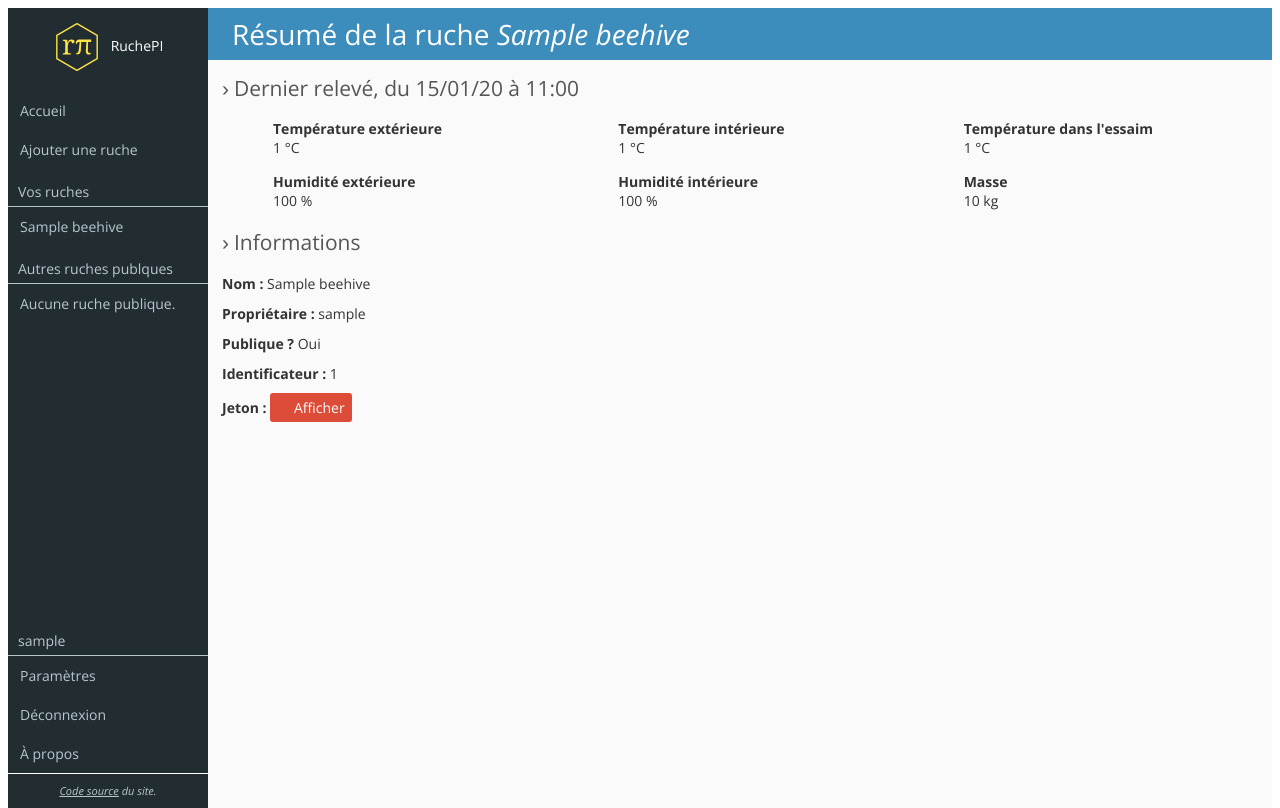
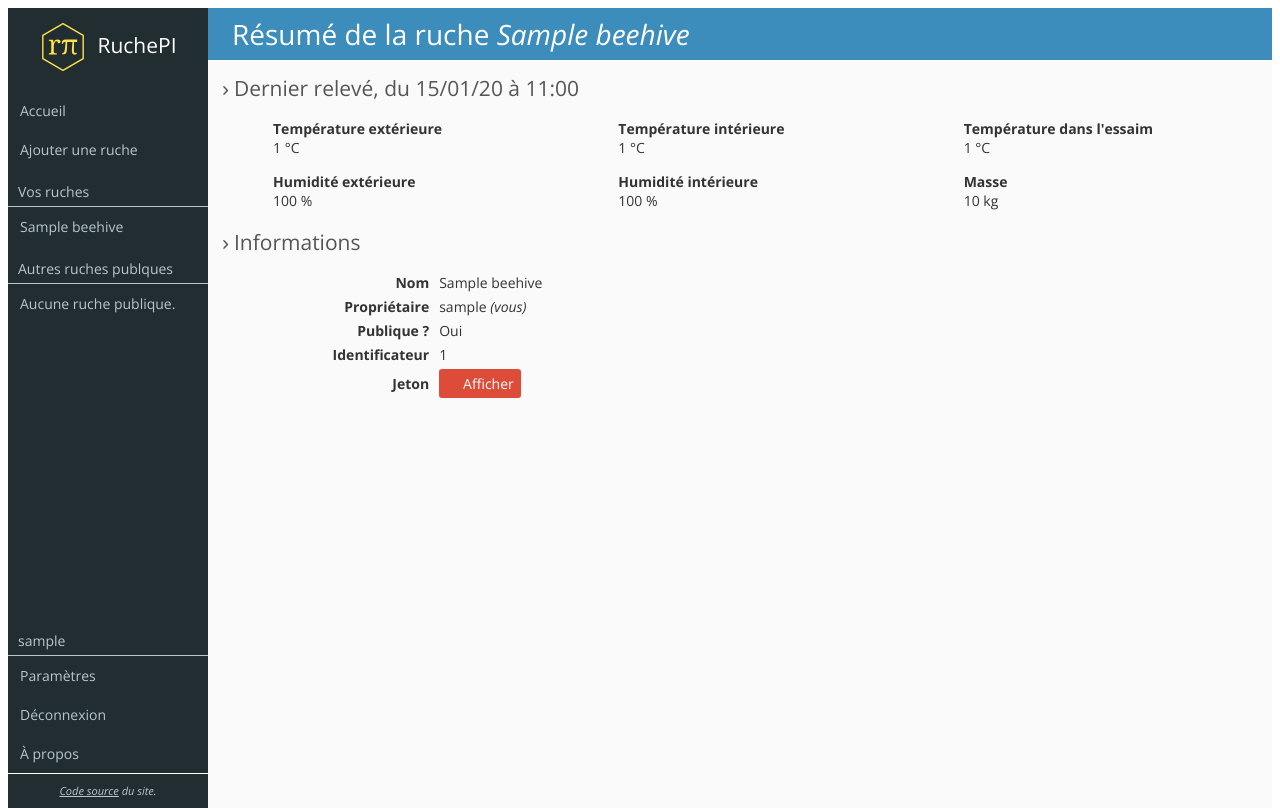
Before and after one commit to RuchePI/Site, a Django app: page /ruches/1/voir/ in a window 1280 px wide. Run offline with Django 3.2, Linux system fonts and the light colour scheme; a user stored in the database is signed in; tables that the repository leaves empty hold one stand-in row (values such as "Sample post"); style sheets or scripts are compiled from the project's sources; some libraries are stand-ins or nearby versions.

Commit message:
Petits détails typographiques

```diff
--- a/assets/scss/layout/_content.scss
+++ b/assets/scss/layout/_content.scss
@@ -136,6 +136,22 @@ main {
     }
 }
 
+.properties {
+    dt {
+        display: inline-block;
+        width: 20%;
+        margin-right: 10px;
+        font-weight: bold;
+        text-align: right;
+    }
+
+    dd {
+        display: inline-block;
+        width: calc(80% - 10px);
+        margin: 0 0 5px 0;
+    }
+}
+
 .token {
     display: inline-block;
     max-width: 500px;
@@ -194,4 +210,14 @@ main {
             }
         }
     }
+
+    .properties {
+        dt {
+            width: 45%;
+        }
+
+        dd {
+            width: calc(55% - 10px);
+        }
+    }
 }
--- a/assets/scss/layout/_header.scss
+++ b/assets/scss/layout/_header.scss
@@ -34,12 +34,24 @@
     display: block;
     flex: 0;
     padding-top: 15px;
+    font-weight: 300;
+    font-size: 1.5em;
     color: #fff;
     text-align: center;
 
-    .header-logo-link img {
-        margin-right: 10px;
-        vertical-align: middle;
+    .header-logo-link {
+        display: block;
+        width: 100%;
+
+        img {
+            margin-right: 10px;
+            vertical-align: middle;
+            transition: all $transition-duration ease;
+        }
+
+        &:hover img {
+            transform: rotate(60deg);
+        }
     }
 }
 
--- a/rpi/beehive/commons.py
+++ b/rpi/beehive/commons.py
@@ -53,13 +53,13 @@ def get_readerings_interval(pk, request):
         try:
             from_date = datetime.strptime(request.GET['from'], '%d-%m-%y') \
                                 .date()
-        except:
+        except ValueError:
             errors.append("La date du début n'est pas correcte.")
     if ('to' in request.GET.keys()) and not (request.GET['to'] == ''):
         try:
             to_date = datetime.strptime(request.GET['to'], '%d-%m-%y') \
                               .date()
-        except:
+        except ValueError:
             errors.append("La date de fin n'est pas correcte.")
 
     return (
--- /dev/null
+++ b/rpi/beehive/templatetags/number_format.py
@@ -0,0 +1,12 @@
+from django import template
+from django.template.defaultfilters import floatformat, safe
+
+
+register = template.Library()
+
+
+@register.filter('numberformat')
+def number_format(number):
+    """Prints float with 2 decimals and changes minus sign."""
+
+    return safe(floatformat(number).replace('-', '&minus;'))
--- a/templates/beehive/summary.html
+++ b/templates/beehive/summary.html
@@ -1,4 +1,6 @@
 {% extends "base.html" %}
+
+{% load number_format %}
 
 {% block page_title %}Résumé de la ruche {{ current.name }}{% endblock %}
 
@@ -15,42 +17,42 @@
                 <span class="info-icon"><i class="fa fa-fire"></i></span>
                 <div class="info-content">
                     <span class="info-text">Température extérieure</span>
-                    <span class="info-data">{{ last_readering.outdoor_temperature|floatformat }} °C</span>
+                    <span class="info-data">{{ last_readering.outdoor_temperature|numberformat }} °C</span>
                 </div>
             </div>
            <div class="info">
                 <span class="info-icon"><i class="fa fa-fire"></i></span>
                 <div class="info-content">
                     <span class="info-text">Température intérieure</span>
-                    <span class="info-data">{{ last_readering.indoor_temperature|floatformat }} °C</span>
+                    <span class="info-data">{{ last_readering.indoor_temperature|numberformat }} °C</span>
                 </div>
             </div>
             <div class="info">
                 <span class="info-icon"><i class="fa fa-fire"></i></span>
                 <div class="info-content">
                     <span class="info-text">Température dans l'essaim</span>
-                    <span class="info-data">{{ last_readering.swarm_temperature|floatformat }} °C</span>
+                    <span class="info-data">{{ last_readering.swarm_temperature|numberformat }} °C</span>
                 </div>
             </div>
             <div class="info">
                 <span class="info-icon"><i class="fa fa-tint"></i></span>
                 <div class="info-content">
                     <span class="info-text">Humidité extérieure</span>
-                    <span class="info-data">{{ last_readering.outdoor_humidity|floatformat }} %</span>
+                    <span class="info-data">{{ last_readering.outdoor_humidity|numberformat }} %</span>
                 </div>
             </div>
             <div class="info">
                 <span class="info-icon"><i class="fa fa-tint"></i></span>
                 <div class="info-content">
                     <span class="info-text">Humidité intérieure</span>
-                    <span class="info-data">{{ last_readering.indoor_humidity|floatformat }} %</span>
+                    <span class="info-data">{{ last_readering.indoor_humidity|numberformat }} %</span>
                 </div>
             </div>
             <div class="info">
                 <span class="info-icon"><i class="fa fa-balance-scale"></i></span>
                 <div class="info-content">
                     <span class="info-text">Masse</span>
-                    <span class="info-data">{{ last_readering.weight|floatformat }} kg</span>
+                    <span class="info-data">{{ last_readering.weight|numberformat }} kg</span>
                 </div>
             </div>
         </div>
@@ -62,11 +64,13 @@
 
     <h2>Informations</h2>
 
-    <p><strong>Nom :</strong> {{ current.name }}</p>
-    <p><strong>Propriétaire :</strong> {{ current.owner.username }}</p>
-    <p><strong>Publique ?</strong> {% if current.public %}Oui{% else %}Non{% endif %}</p>
-    <p><strong>Identificateur :</strong> {{ current.pk }}</p>
-    {% if current.owner == request.user or request.user.is_superuser %}
-        <p><strong>Jeton :</strong> <samp class="token">{{ current.token }}</samp><button class="token-btn critical">Afficher</button></p>
-    {% endif %}
+    <dl class="properties">
+        <dt>Nom</dt><dd>{{ current.name }}</dd>
+        <dt>Propriétaire</dt><dd>{{ current.owner.username }} {% if request.user == current.owner %}<em>(vous)</em>{% endif %}</dd>
+        <dt>Publique ?</dt><dd>{% if current.public %}Oui{% else %}Non{% endif %}</dd>
+        <dt>Identificateur</dt><dd>{{ current.pk }}</dd>
+        {% if current.owner == request.user or request.user.is_superuser %}
+            <dt>Jeton</dt><dd><samp class="token">{{ current.token }}</samp><button class="token-btn critical">Afficher</button></dd>
+        {% endif %}
+    </dl>
 {% endblock %}
```
Also changed, not shown: assets/js/charts.js (+26 -7 lines), templates/beehive/table.html (+8 -6 lines).
